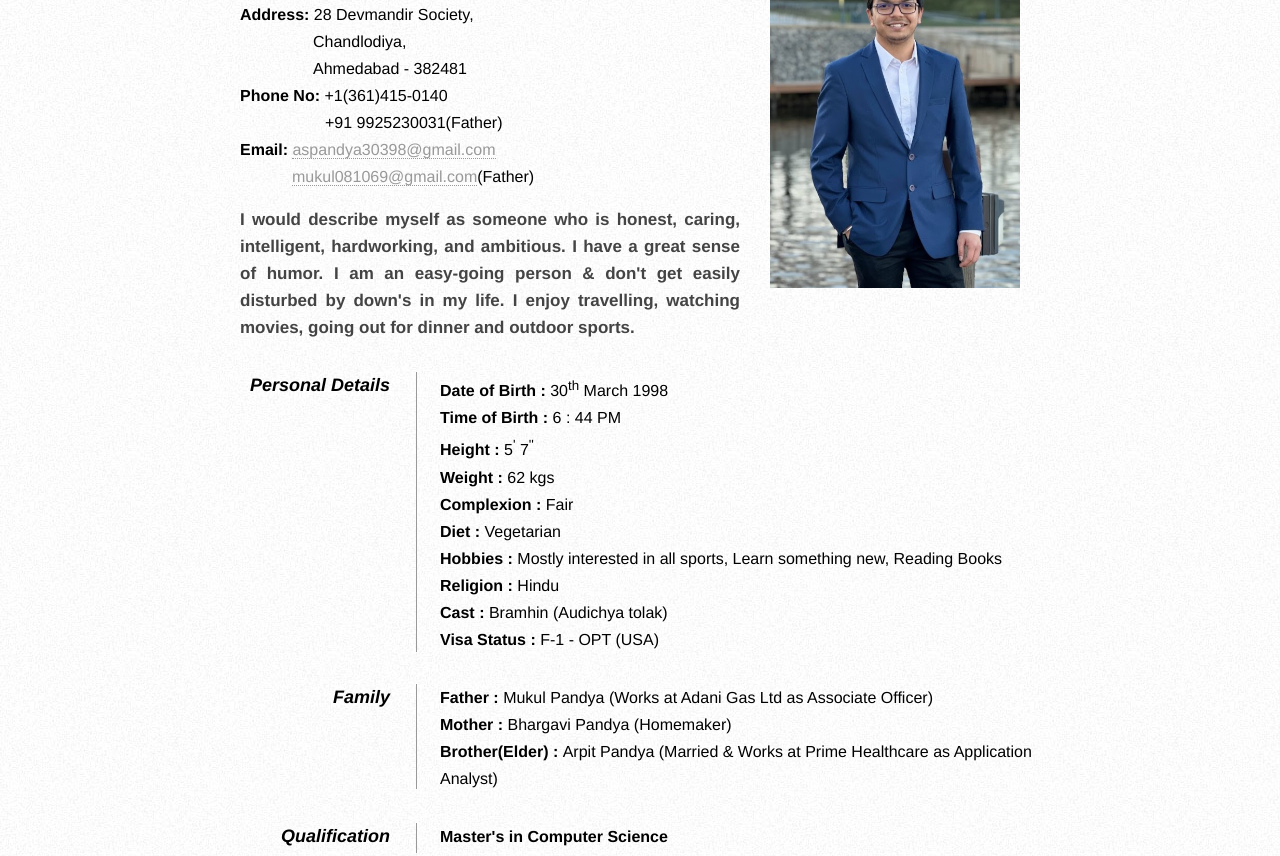
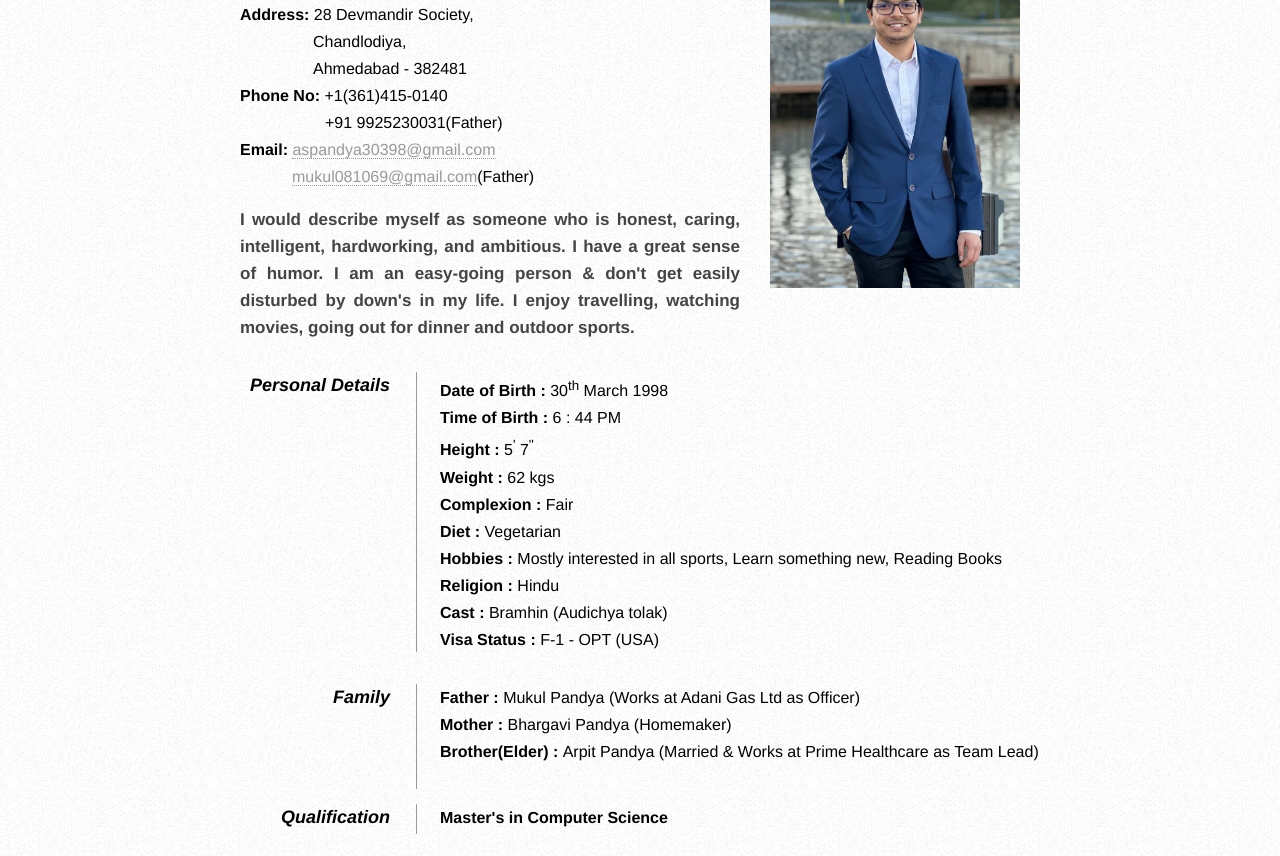
Before and after one commit to Abhishek3098/Bio-Data, a plain HTML site: page index.html in a window 1280 px wide. Shown: the part 99-955 px from the top of the page. Drawn offline with Linux system fonts and the light colour scheme.

Commit message:
Change in family section

```diff
--- a/index.html
+++ b/index.html
@@ -208,10 +208,9 @@
 
             <dt class="family">Family</dt>
             <dd>
-                <p><strong>Father : </strong> Mukul Pandya (Works at Adani Gas Ltd as Associate Officer)<br>
+                <p><strong>Father : </strong> Mukul Pandya (Works at Adani Gas Ltd as Officer)<br>
                     <strong>Mother : </strong> Bhargavi Pandya (Homemaker)<br>
-                    <strong>Brother(Elder) : </strong> Arpit Pandya (Married & Works at Prime Healthcare as Application
-                    Analyst) <br>
+                    <strong>Brother(Elder) : </strong> Arpit Pandya (Married & Works at Prime Healthcare as Team Lead) <br>
                 </p>
             </dd>
 
```
